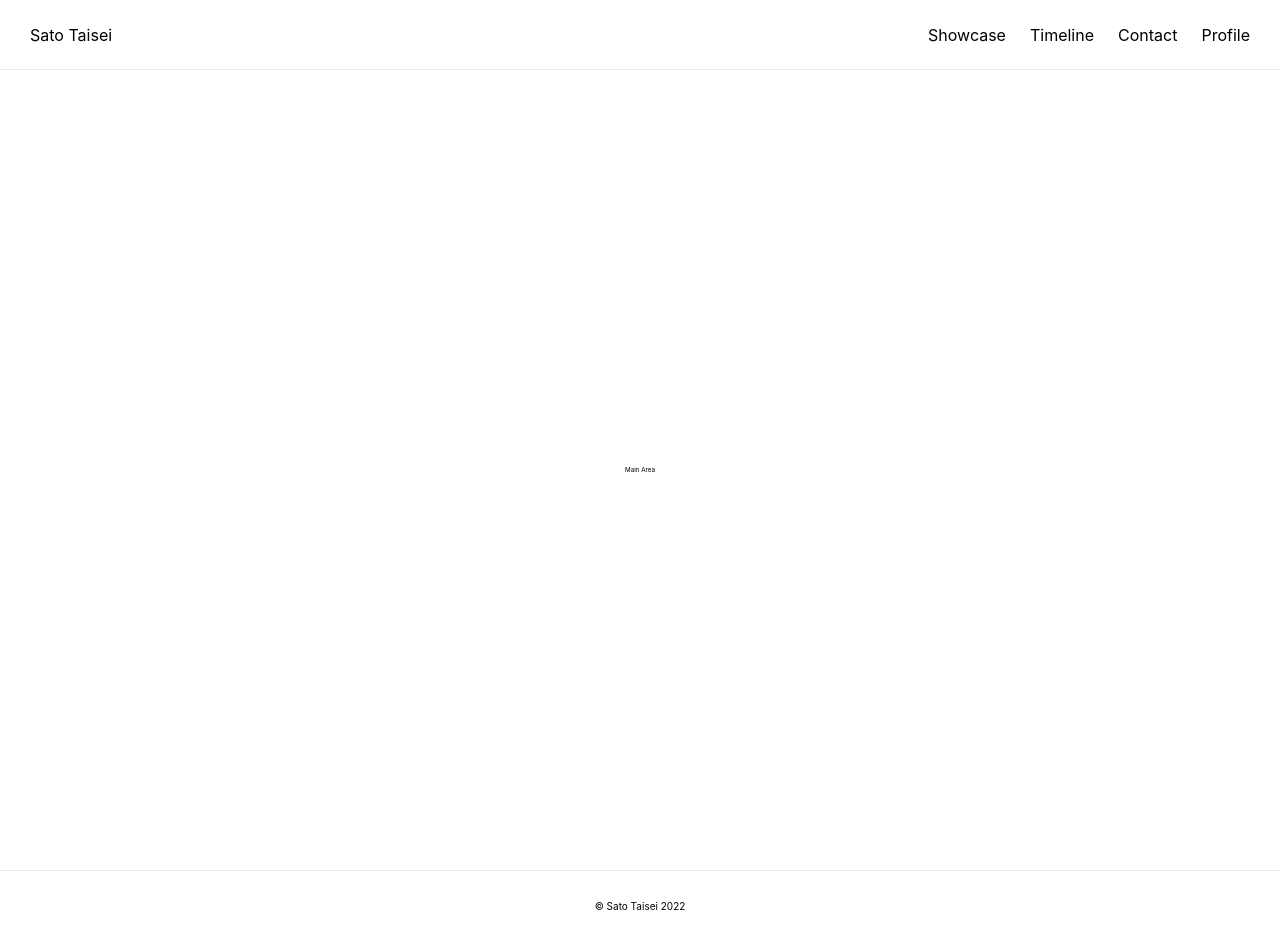
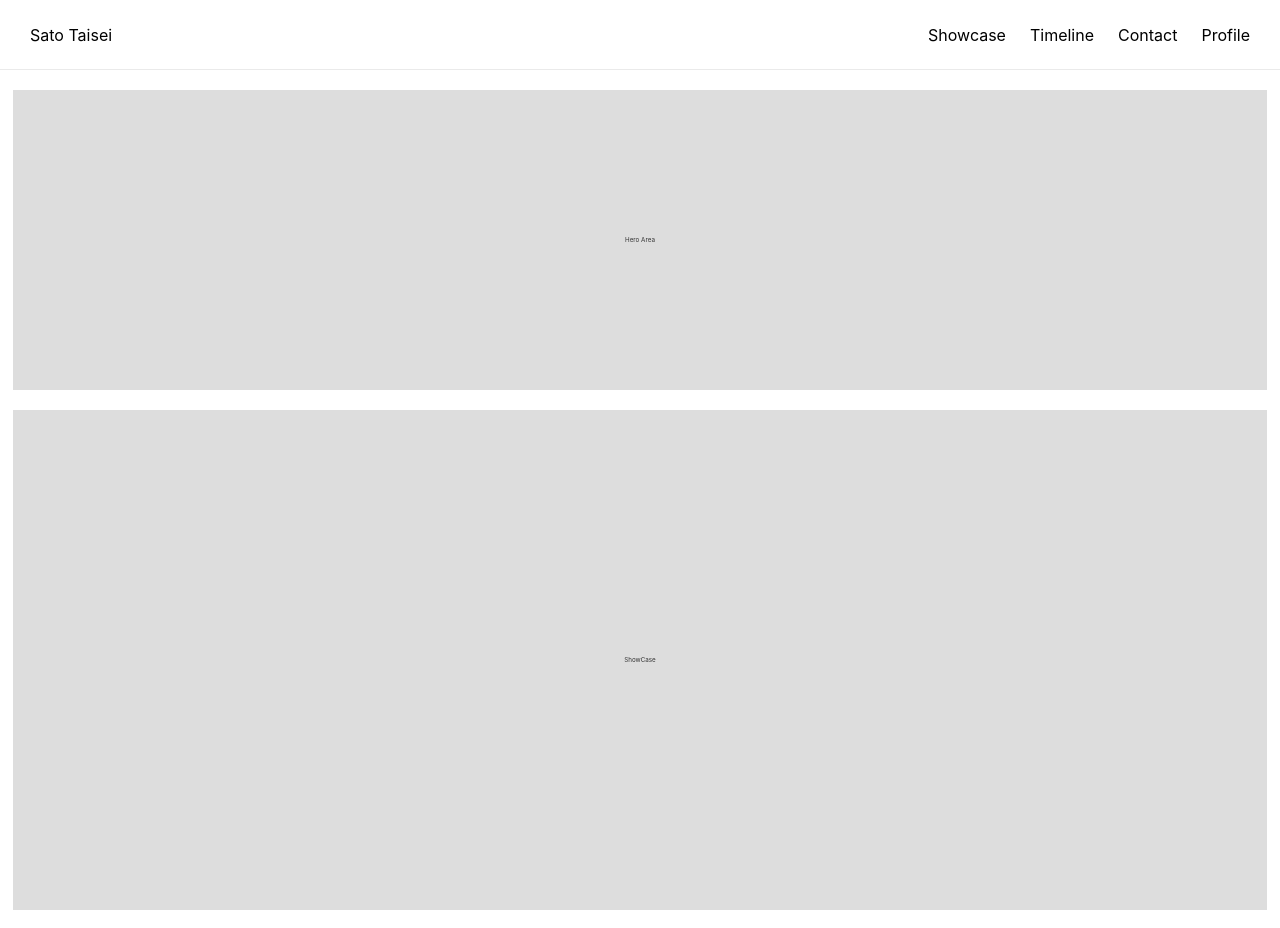
Before and after one commit to SatoTaisei/portfolio-v1, a Next.js app: page / in a window 1280 px wide. Shown: the top 928 px of the page. Built offline with nearby package versions, Linux system fonts and the light colour scheme.

Commit message:
✨ Hero Baseの作成

```diff
--- /dev/null
+++ b/src/components/Hero/Hero.module.scss
@@ -0,0 +1,10 @@
+.wrapper {
+    width: 98%;
+    display: flex;
+    align-items: center;
+    justify-content: center;
+    background-color: #ddd;
+    height: 30rem;
+    color: #333;
+    margin-top: 2rem;
+}
--- /dev/null
+++ b/src/components/Hero/Hero.tsx
@@ -0,0 +1,5 @@
+import styles from './Hero.module.scss';
+
+export const Hero = () => {
+    return <div className={styles.wrapper}>Hero Area</div>;
+};
--- /dev/null
+++ b/src/components/Hero/index.ts
@@ -0,0 +1 @@
+export { Hero } from './Hero';
--- a/src/pages/index.tsx
+++ b/src/pages/index.tsx
@@ -2,6 +2,7 @@ import Head from 'next/head';
 
 import { Footer } from '@/components/Footer';
 import { Header } from '@/components/Header';
+import { Hero } from '@/components/Hero';
 import styles from '@styles/Home.module.scss';
 
 export default function Home() {
@@ -18,7 +19,13 @@ export default function Home() {
 
             <Header />
 
-            <main className={styles.main}>Main Area</main>
+            <main className={styles.main}>
+                <Hero />
+
+                <div className={styles.dummy}>ShowCase</div>
+                <div className={styles.dummy}>Timeline</div>
+                <div className={styles.dummy}>Contact</div>
+            </main>
 
             <Footer />
         </>
--- a/src/styles/Home.module.scss
+++ b/src/styles/Home.module.scss
@@ -1,8 +1,18 @@
 .main {
     min-height: 100dvh;
-    flex: 1;
     display: flex;
     flex-direction: column;
     justify-content: center;
     align-items: center;
 }
+
+.dummy {
+    width: 98%;
+    background-color: #ddd;
+    display: flex;
+    align-items: center;
+    justify-content: center;
+    height: 50rem;
+    margin-top: 2rem;
+    color: #333;
+}
```
